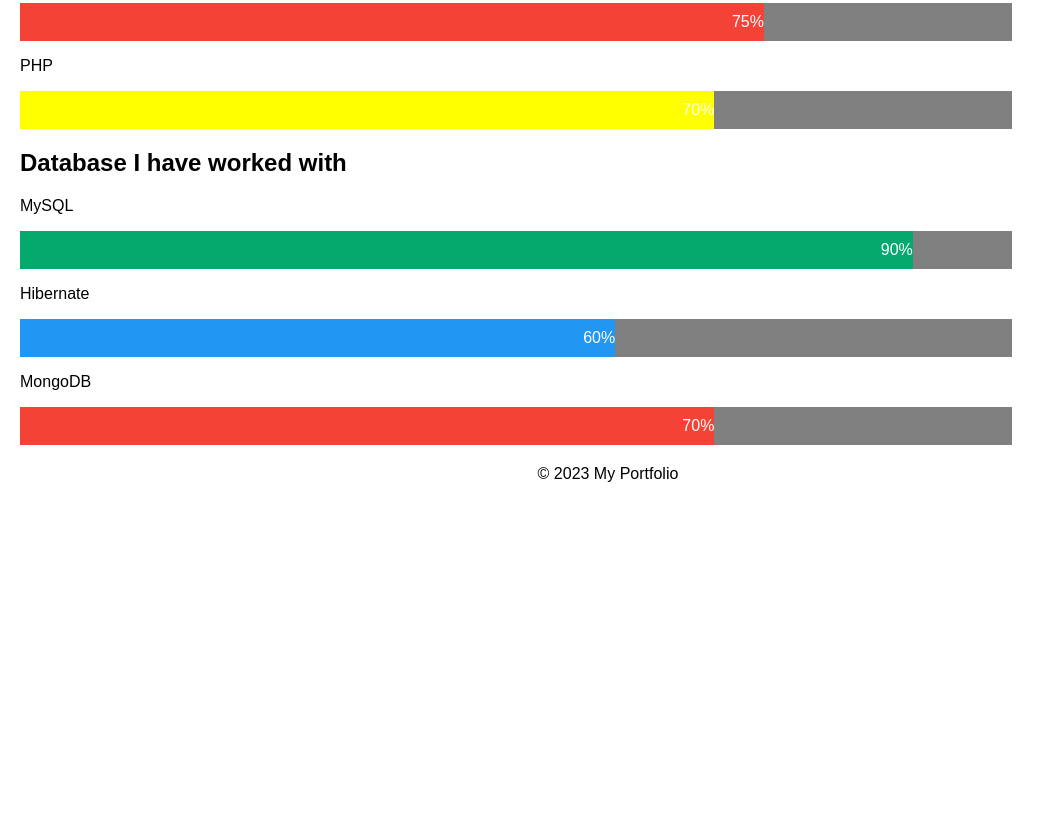
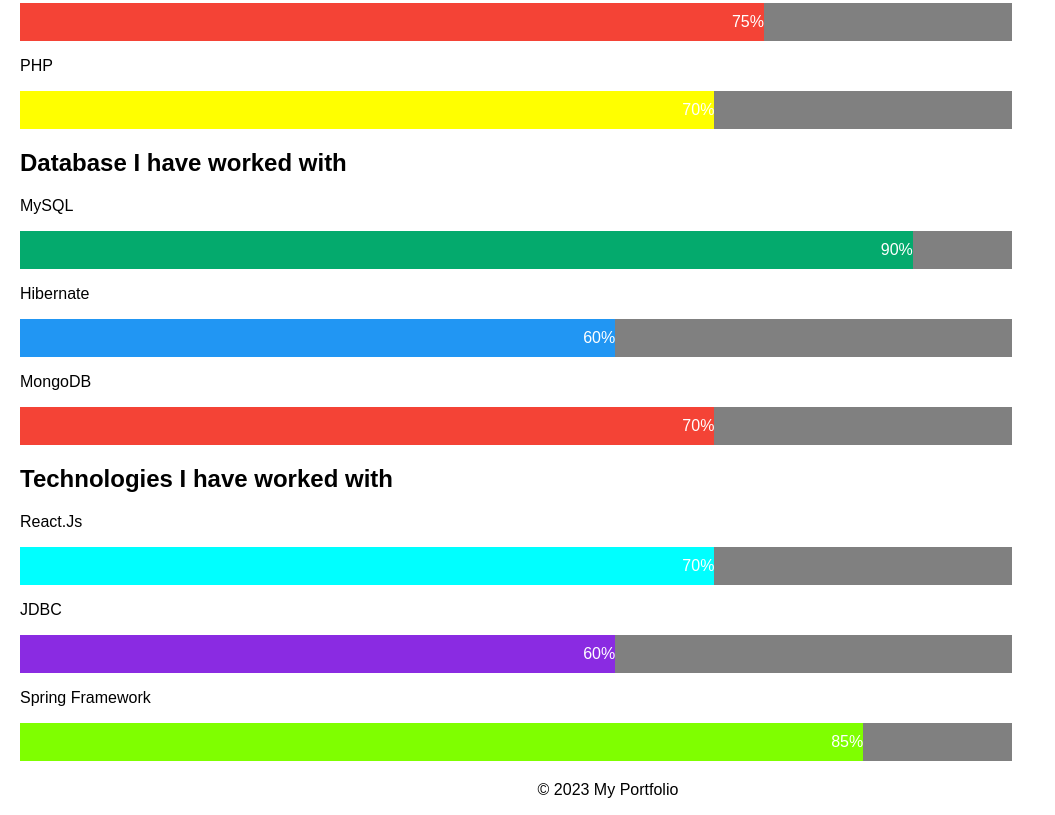
Before and after one commit to darkspyder57/My_Portfolio, a plain HTML site: page index.html in a window 1280 px wide. Shown: the part 1598-2413 px from the top of the page, without its empty margins (0-1055 px from the left). Before the commit the page ends 2097 px from the top, so only its background shows below. Drawn offline with Linux system fonts and the light colour scheme.

Commit message:
added tech skillbar to the portfolio

```diff
--- a/index.html
+++ b/index.html
@@ -95,6 +95,23 @@
 				</div>
 		</section>
 
+        <section>
+            <h2>Technologies I have worked with</h2>
+			<p>React.Js</p>
+				<div class="skillbar">
+				<div class="skills react">70%</div>
+				</div>
+
+			<p>JDBC</p>
+				<div class="skillbar">
+				<div class="skills jdbc">60%</div>
+				</div>
+
+			<p>Spring Framework</p>
+				<div class="skillbar">
+				<div class="skills spring">85%</div>
+				</div>
+        </section>
 
 	</main>
 
--- a/style.css
+++ b/style.css
@@ -88,3 +88,10 @@ main {
 .mysql{width: 90%; background-color: #04AA6D;}
 .hibernate{width: 60%; background-color: #2196F3;}
 .mongodb{width: 70%; background-color: #f44336;}
+.react{width: 70%; background-color: aqua;}
+.jdbc{width: 60%; background-color: blueviolet;}
+.spring{width: 85%; background-color: chartreuse;}
+
+.projectinner{
+	display: flex;
+}
```
